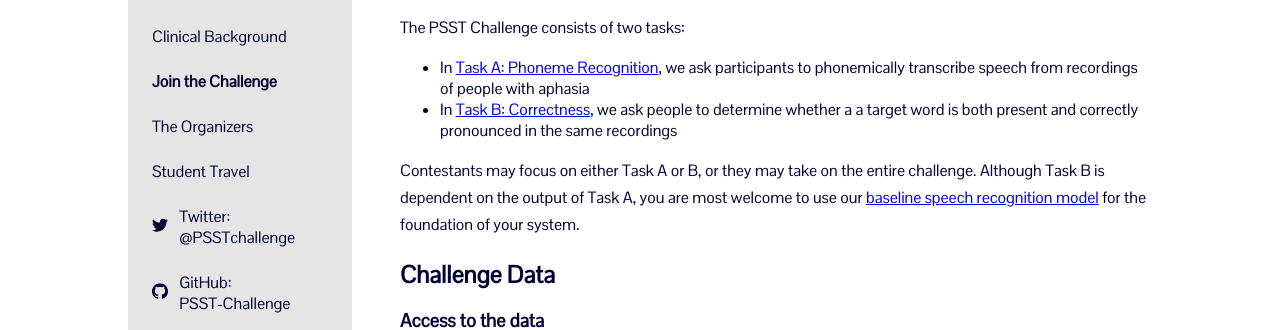
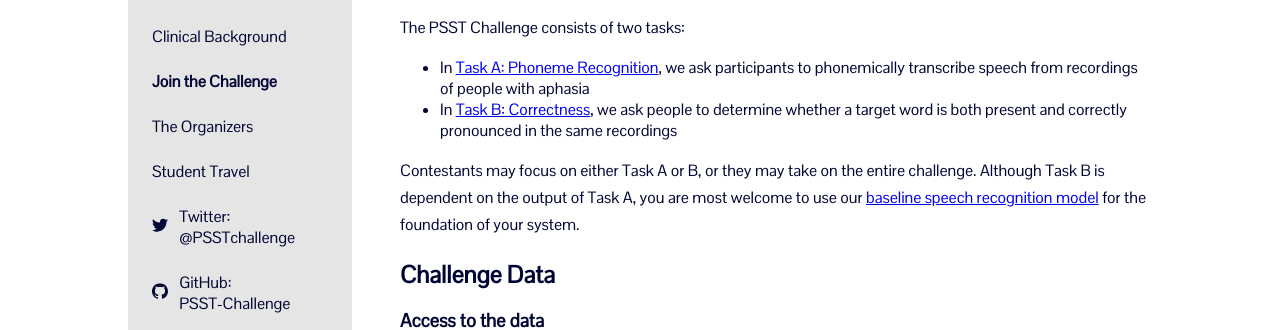
Before and after one commit to PSST-Challenge/PSST-Challenge.github.io, a Jekyll site: the page built from docs/join.md, in a window 1280 px wide and 900 px high. Shown: the part 316-646 px from the top of the window. Built offline with Jekyll 4.4.1, drawn with Linux system fonts in a browser that asks for light colours.

Commit message:
Typo fix

```diff
--- a/docs/join.md
+++ b/docs/join.md
@@ -12,7 +12,7 @@ poster_alt: TODO! A description of the poster image
 The PSST Challenge consists of two tasks:
 
 - In [Task A: Phoneme Recognition](#task-a-phoneme-recognition), we ask participants to phonemically transcribe speech from recordings of people with aphasia
-- In [Task B: Correctness](#task-b-correctness), we ask people to determine whether a a target word is both present and correctly pronounced in the same recordings
+- In [Task B: Correctness](#task-b-correctness), we ask people to determine whether a target word is both present and correctly pronounced in the same recordings
 
 Contestants may focus on either Task A or B, or they may take on the entire challenge. Although Task B is dependent on the output of Task A, you are most welcome to use our [baseline speech recognition model](https://github.com/PSST-Challenge/psstbaseline) for the foundation of your system.
 
```
